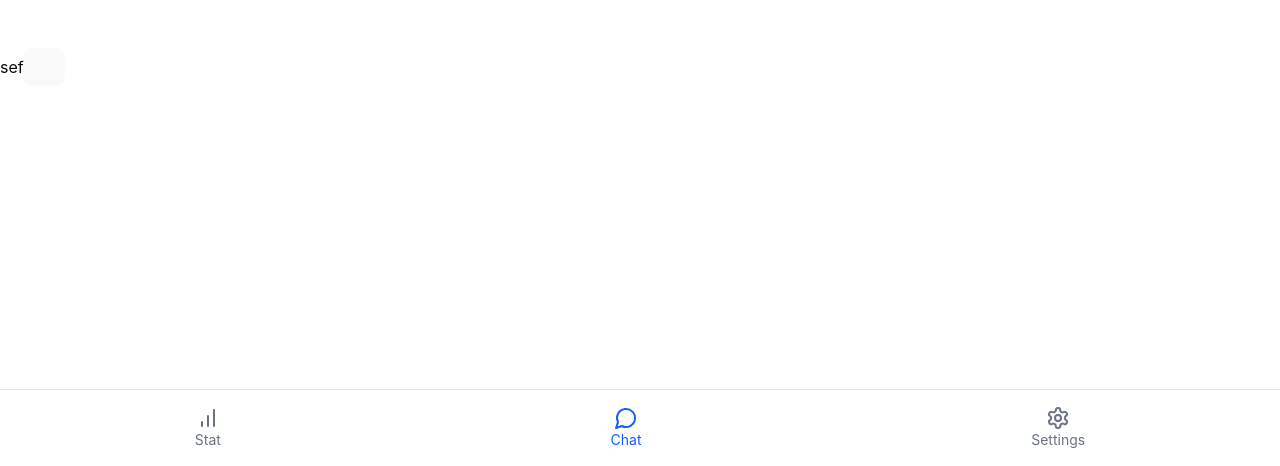
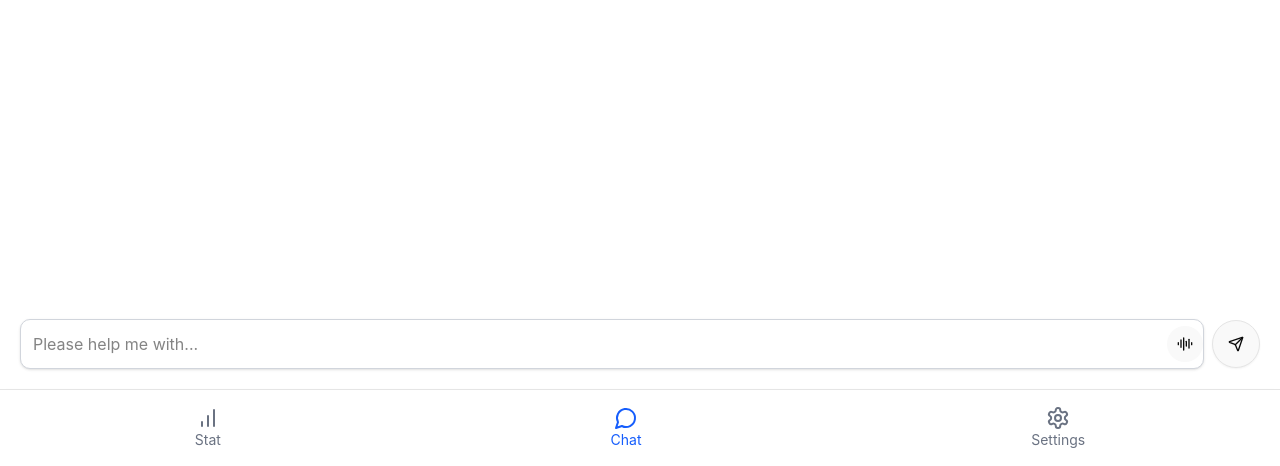
Before and after one commit to sidnarsipur/Blockzilla, a React (Vite) app in the folder admin/: page / in a window 1280 px wide. Shown: the part 334-800 px from the top of the page. Built offline with nearby package versions, Linux system fonts and the light colour scheme.

Commit message:
chat page

```diff
--- a/admin/src/App.tsx
+++ b/admin/src/App.tsx
@@ -36,9 +36,9 @@ const tabs: Tab[] = [
 export default function BottomTabNavigation() {
     const [tabIdx, setTabIdx] = useState(1);
     return (
-        <>
+        <div className="flex h-full w-full flex-col">
             {tabs[tabIdx].page}
-            <nav className="fixed bottom-0 left-0 flex w-full justify-around border-t bg-white py-2 shadow-md">
+            <nav className="mt-auto flex w-full justify-around border-t bg-white py-2 shadow-md">
                 {tabs.map((tab, idx) => (
                     <div
                         key={idx}
@@ -53,6 +53,6 @@ export default function BottomTabNavigation() {
                     </div>
                 ))}
             </nav>
-        </>
+        </div>
     );
 }
--- a/admin/src/components/ui/button.tsx
+++ b/admin/src/components/ui/button.tsx
@@ -25,6 +25,7 @@ const buttonVariants = cva(
                 sm: 'h-8 rounded-md px-3 has-[>svg]:px-2.5',
                 lg: 'h-10 rounded-md px-6 has-[>svg]:px-4',
                 icon: 'size-9',
+                'round-icon': 'h-12 w-12 rounded-full',
             },
         },
         defaultVariants: {
--- a/admin/src/index.css
+++ b/admin/src/index.css
@@ -2,16 +2,18 @@
 
 @plugin 'tailwindcss-animate';
 
-@custom-variant dark (&:is(.dark *));
+@custom-variant dark (&:where(.dark, .dark *));
+
+#root {
+    height: 100vh;
+    width: 100vw;
+}
 
 :root {
     font-family: Inter, system-ui, Avenir, Helvetica, Arial, sans-serif;
     line-height: 1.5;
     font-weight: 400;
-
     color-scheme: light dark;
-    color: rgba(255, 255, 255, 0.87);
-    background-color: #242424;
 
     font-synthesis: none;
     text-rendering: optimizeLegibility;
@@ -50,47 +52,6 @@
     --sidebar-accent-foreground: oklch(0.205 0 0);
     --sidebar-border: oklch(0.922 0 0);
     --sidebar-ring: oklch(0.87 0 0);
-}
-
-a {
-    font-weight: 500;
-    color: #646cff;
-    text-decoration: inherit;
-}
-a:hover {
-    color: #535bf2;
-}
-
-body {
-    margin: 0;
-    display: flex;
-    place-items: center;
-    min-width: 320px;
-    min-height: 100vh;
-}
-
-h1 {
-    font-size: 3.2em;
-    line-height: 1.1;
-}
-
-button {
-    border-radius: 8px;
-    border: 1px solid transparent;
-    padding: 0.6em 1.2em;
-    font-size: 1em;
-    font-weight: 500;
-    font-family: inherit;
-    background-color: #1a1a1a;
-    cursor: pointer;
-    transition: border-color 0.25s;
-}
-button:hover {
-    border-color: #646cff;
-}
-button:focus,
-button:focus-visible {
-    outline: 4px auto -webkit-focus-ring-color;
 }
 
 @media (prefers-color-scheme: light) {
--- a/admin/src/pages/Chat.tsx
+++ b/admin/src/pages/Chat.tsx
@@ -1,11 +1,47 @@
+import { useState } from 'react';
 import { Button } from '../components/ui/button';
-import { Input } from '@/components/ui/input';
+import { AudioLines, Send } from 'lucide-react';
 
 export default function Chat() {
+    const [inputValue, setInputValue] = useState<string>('');
+
+    const handleSubmit = (e: React.FormEvent) => {
+        e.preventDefault();
+        console.log('Submitted:', inputValue);
+        // Here you would typically send the input to an API or handle it as needed
+    };
+
     return (
-        <>
-            <label>sef</label>
-            <Button />
-        </>
+        <div className="flex grow flex-col">
+            <form
+                onSubmit={handleSubmit}
+                className="mt-auto flex w-full flex-row items-center gap-2 p-5"
+            >
+                <div className="flex grow items-center rounded-lg border border-gray-300 bg-white shadow-sm focus-within:ring-2 focus-within:ring-blue-500 focus:outline-none">
+                    <input
+                        type="text"
+                        value={inputValue}
+                        onChange={(e) => setInputValue(e.target.value)}
+                        placeholder="Please help me with..."
+                        className="flex-1 rounded-l-lg p-3 focus:outline-none"
+                    />
+                    <Button
+                        variant="ghost"
+                        size="icon"
+                        className="rounded-full"
+                    >
+                        <AudioLines />
+                    </Button>
+                </div>
+                <Button
+                    type="submit"
+                    variant="outline"
+                    size="round-icon"
+                    className="color-white bg-blue-600"
+                >
+                    <Send />
+                </Button>
+            </form>
+        </div>
     );
 }
```
